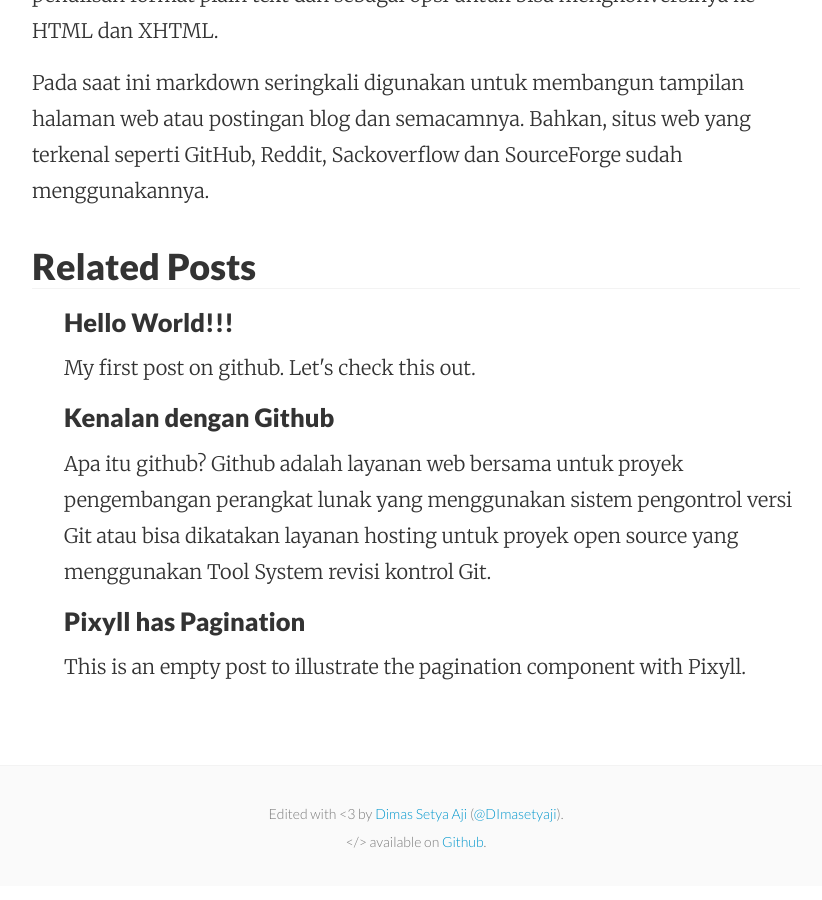
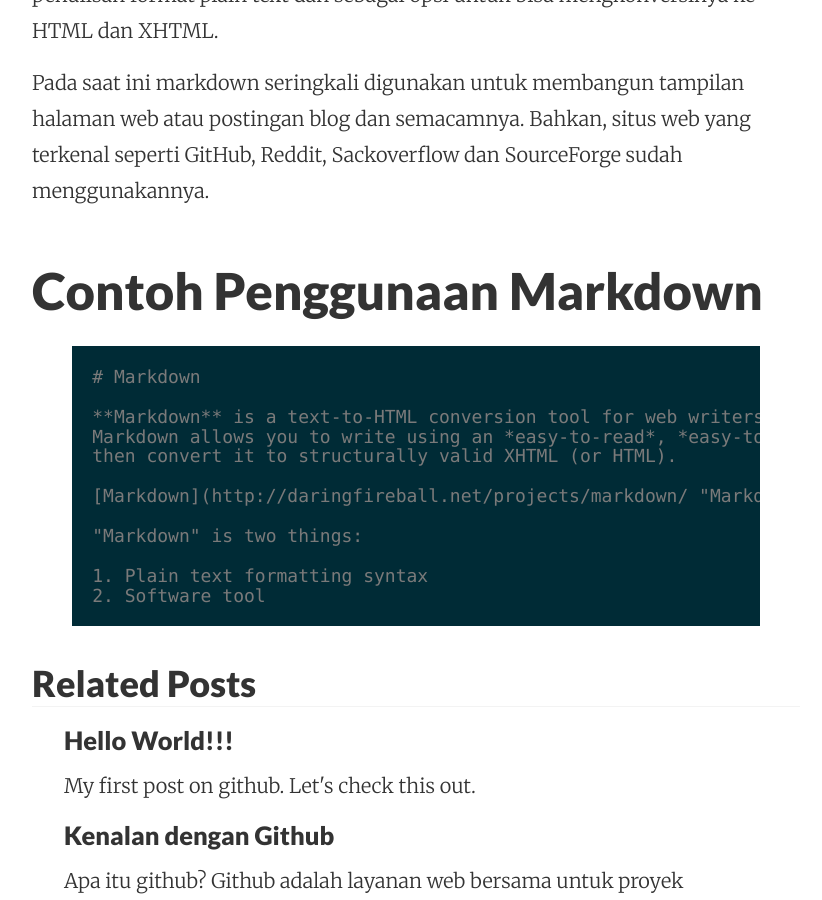
Before and after one commit to D3f4lt/d3f4lt.github.io, a Jekyll site: the page built from _posts/2014-06-09-kenalan-dengan-markdown.md, in a window 1280 px wide and 900 px high, scrolled down 1263 px. Shown: the whole window, without its empty margins (224-1046 px from the left). Built offline with Jekyll 4.4.1, drawn with Linux system fonts in a browser that asks for light colours; nearby versions of some CDN libraries.

Commit message:
Update and rename 2014-06-09-kenalan-markdown.md to 2014-06-09-kenalan-dengan-markdown.md

```diff
--- a/_posts/2014-06-09-kenalan-markdown.md
+++ b/_posts/2014-06-09-kenalan-dengan-markdown.md
@@ -7,10 +7,28 @@ categories: pengetahuan post
 ---
 
 ![Maarkdown](https://octodex.github.com/images/collabocats.jpg)
-## Apa itu Markdown?
+
+## Apa itu Markdown? ##
 
 Markdown merupakan gaya penulisan text-to-HTML yang digunakan untuk membuat konten tertentu pada suatu web dengan kata lain konversi penulisan format berupa plain text yang dikonversi menjadi html pada web. Dengan Markdown memungkinkan untuk membuat sebuah format html dengan sangat sederhana dan hemat. (easy-to-read dan easy-to write)
 
 Markdown dibuat pertama kali oleh John Gruber sejak 2004 dengan bahasa Perl. Tujuan utama dari pembuatan Markdown adalah untuk mempermudah penulisan format plain text dan sebagai opsi untuk bisa mengkonversinya ke HTML dan XHTML.
 
 Pada saat ini markdown seringkali digunakan untuk membangun tampilan halaman web atau postingan blog dan semacamnya. Bahkan, situs web yang terkenal seperti GitHub, Reddit, Sackoverflow dan SourceForge sudah menggunakannya.
+
+## Contoh Penggunaan Markdown
+
+{% highlight html %}
+# Markdown
+
+**Markdown** is a text-to-HTML conversion tool for web writers.
+Markdown allows you to write using an *easy-to-read*, *easy-to-write* plain text format,
+then convert it to structurally valid XHTML (or HTML).
+
+[Markdown](http://daringfireball.net/projects/markdown/ "Markdown")
+
+"Markdown" is two things:
+
+1. Plain text formatting syntax
+2. Software tool
+{% endhighlight %}
```
